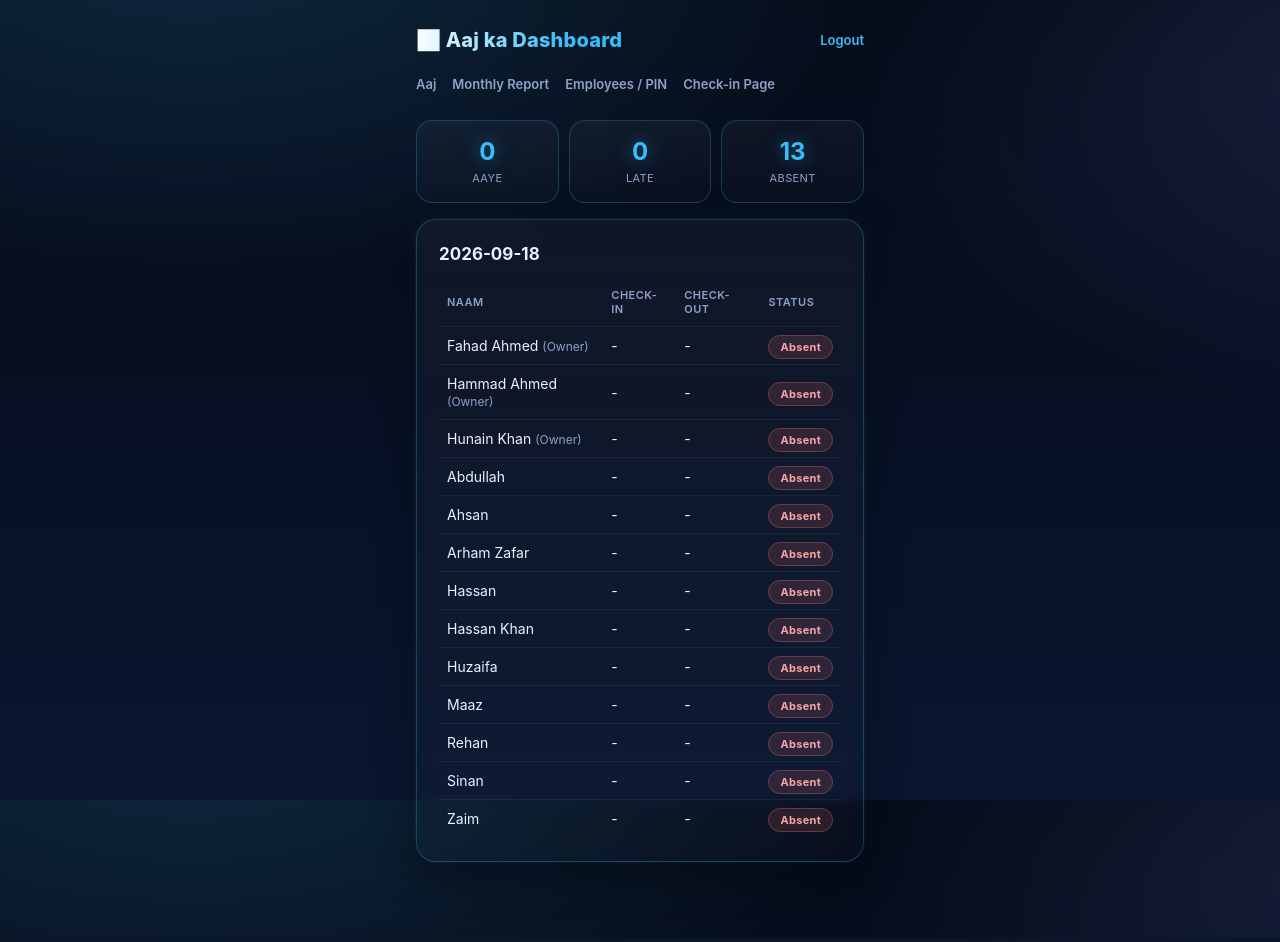
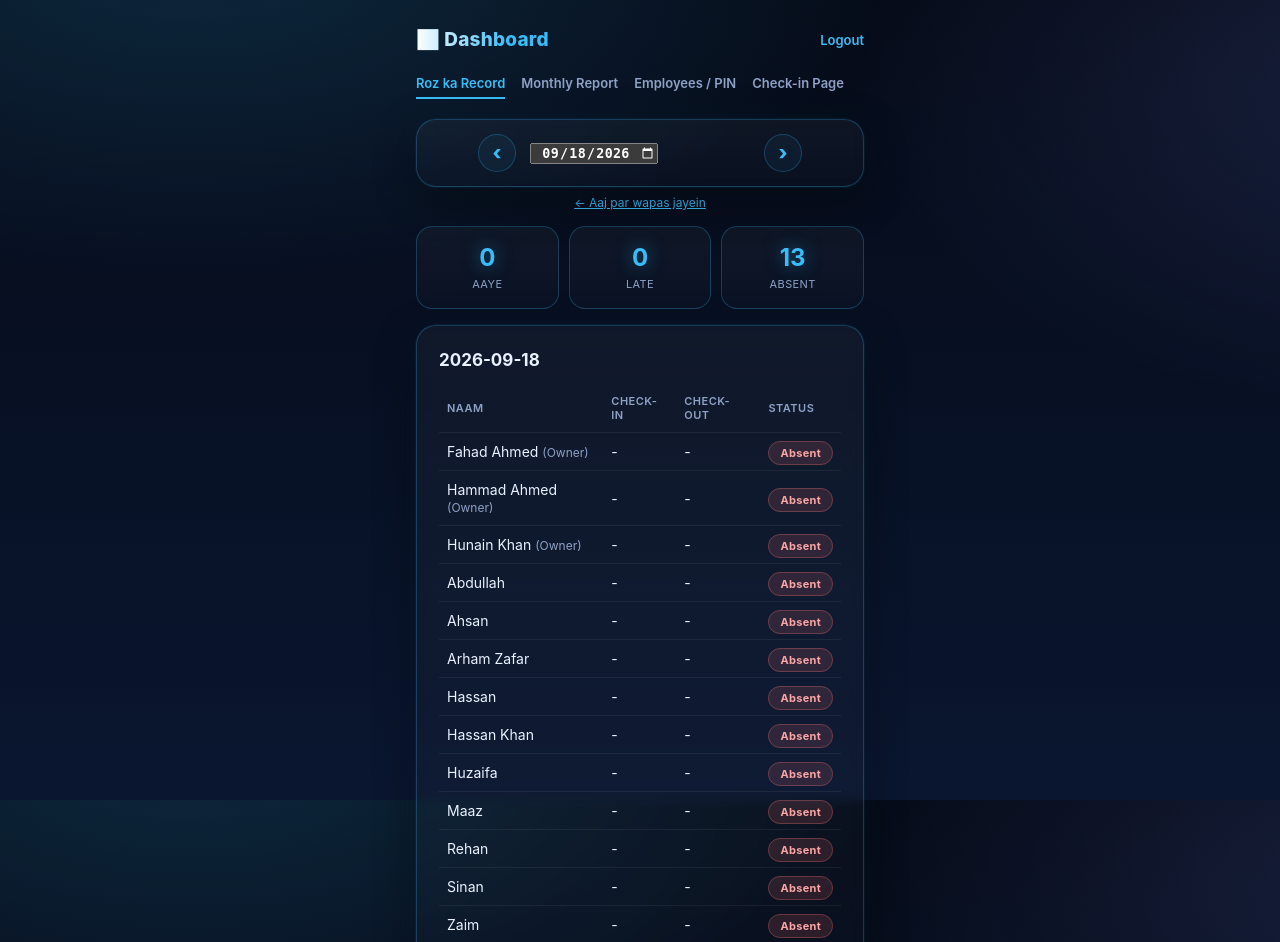
Before and after one commit to 55kkkkk5/office-attendance, a Flask app: page /admin?date=2026-09-18 in a window 1280 px wide. Shown: the top 942 px of the page. Run offline with Flask 3, Linux system fonts and the light colour scheme; the visitor is signed in with stand-in values (Sample User, id 1); data comes from the database, SQL or seed files in the repository; data that the repository does not hold is empty.

Commit message:
Update admin_dashboard.html

```diff
--- a/templates/admin_dashboard.html
+++ b/templates/admin_dashboard.html
@@ -2,18 +2,35 @@
 {% block title %}Admin Dashboard{% endblock %}
 {% block content %}
 <div class="topbar">
-  <h1 style="margin:0;font-size:20px;">📊 Aaj ka Dashboard</h1>
+  <h1>📊 Dashboard</h1>
   <a href="{{ url_for('admin_logout') }}">Logout</a>
 </div>
 <div class="nav">
-  <a href="{{ url_for('admin_dashboard') }}">Aaj</a>
+  <a class="active" href="{{ url_for('admin_dashboard') }}">Roz ka Record</a>
   <a href="{{ url_for('admin_report') }}">Monthly Report</a>
   <a href="{{ url_for('admin_employees') }}">Employees / PIN</a>
   <a href="{{ url_for('checkin_page') }}">Check-in Page</a>
 </div>
 
+<div class="card date-nav">
+  <a class="day-arrow" href="{{ url_for('admin_dashboard', date=prev_day) }}" title="Pichla din">‹</a>
+  <form method="get" class="date-form">
+    <input type="date" name="date" value="{{ today }}" onchange="this.form.submit()">
+  </form>
+  {% if not is_today %}
+    <a class="day-arrow" href="{{ url_for('admin_dashboard', date=next_day) }}" title="Agla din">›</a>
+  {% else %}
+    <span class="day-arrow disabled">›</span>
+  {% endif %}
+</div>
+{% if not is_today %}
+<div class="small" style="text-align:center;margin:-8px 0 16px;">
+  <a href="{{ url_for('admin_dashboard') }}">← Aaj par wapas jayein</a>
+</div>
+{% endif %}
+
 {% if is_sunday %}
-<div class="flash">Aaj Sunday hai - office holiday.</div>
+<div class="flash">Yeh Sunday hai - office holiday.</div>
 {% endif %}
 
 <div class="stat-row">
@@ -23,7 +40,7 @@
 </div>
 
 <div class="card">
-  <h2>{{ today }}</h2>
+  <h2>{{ today }}{% if is_today %} <span class="small">(Aaj)</span>{% endif %}</h2>
   <table>
     <tr><th>Naam</th><th>Check-in</th><th>Check-out</th><th>Status</th></tr>
     {% for r in rows %}
```
